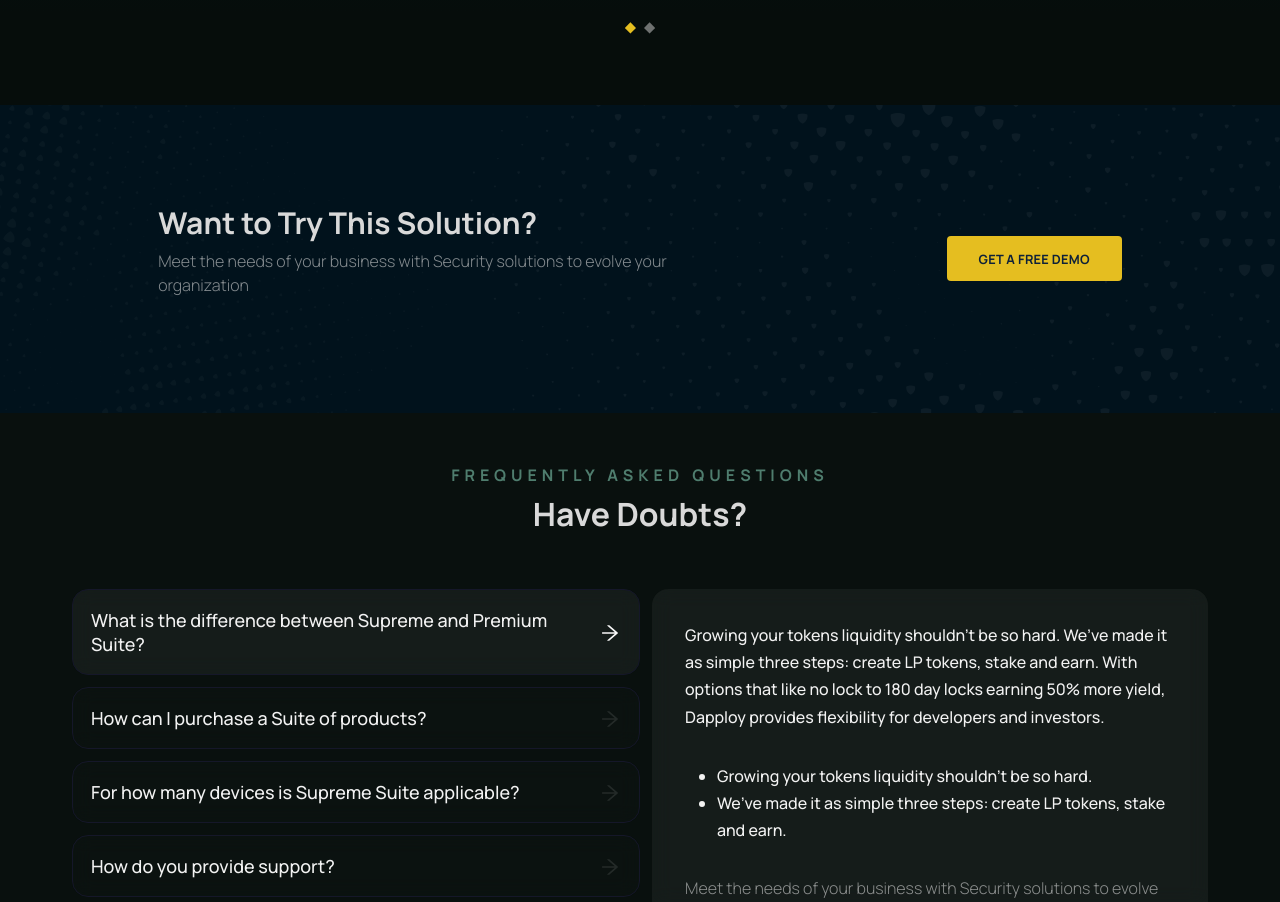
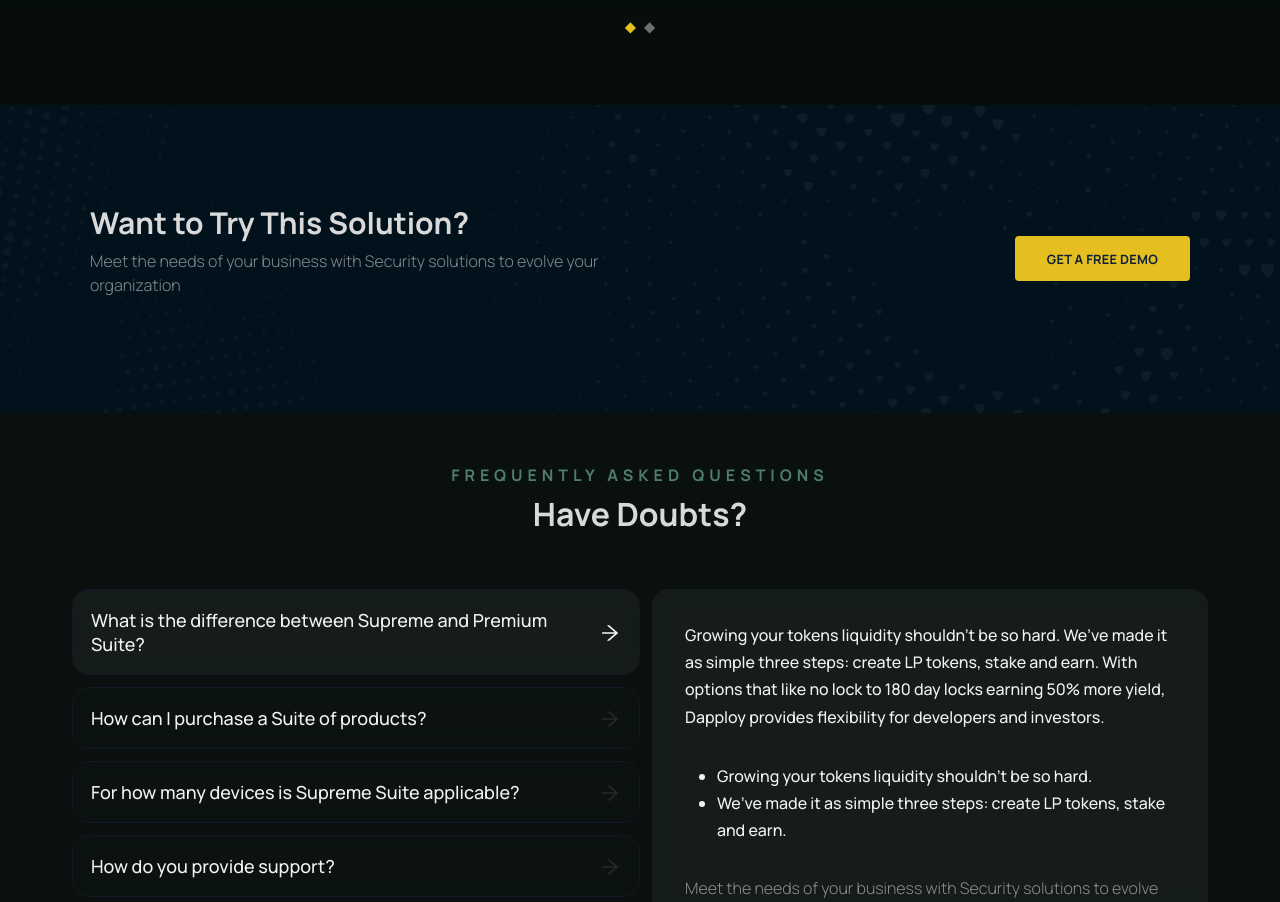
Before and after one commit to hiTushar/barasingha, a React (Create React App) app: page /productspage in a window 1280 px wide. Shown: the part 4114-5016 px from the top of the page. Built offline with nearby package versions, Linux system fonts and the light colour scheme; grey boxes are pictures that could not be loaded; the HTML template or start-up script is replaced by a standard one.

Commit message:
Alignment fix demo section

```diff
--- a/src/components/pages/Common/Demo/Demo.scss
+++ b/src/components/pages/Common/Demo/Demo.scss
@@ -19,8 +19,7 @@
       @media all and (min-width: 768px) {
          flex-direction: row;
          align-items: center;
-         justify-content: space-around;
-         padding-block: 100px;
+         padding: 100px 50px;
       }
       // }
       .left_content {
```
